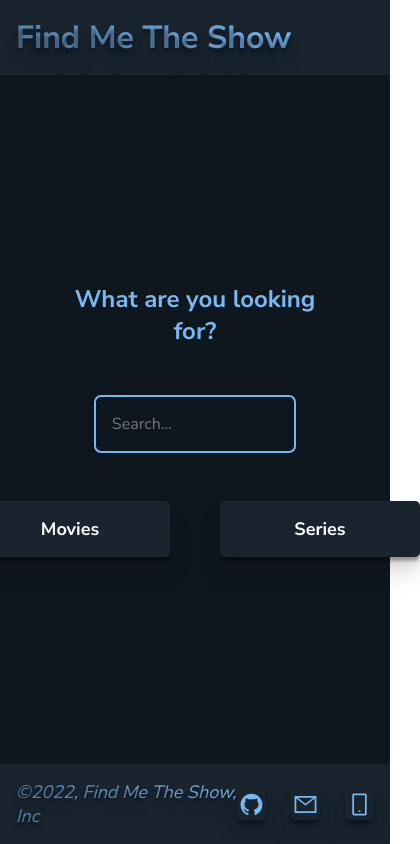
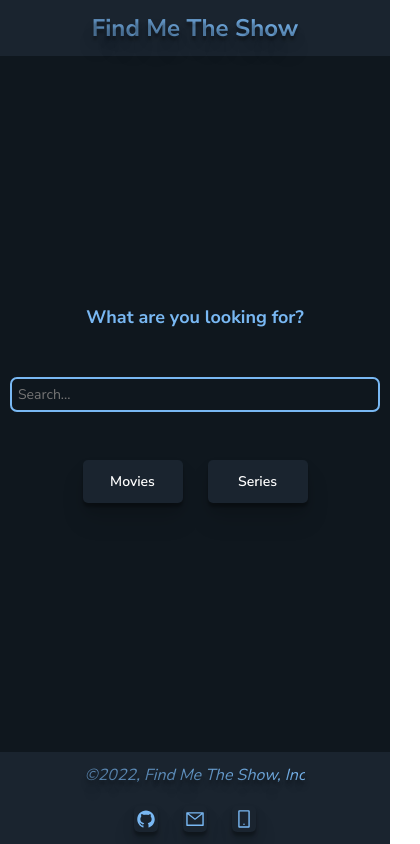
Before and after one commit to AliNaderii/find-movies, a React (Create React App) app: page / in a window 390 px wide. Shown: the whole page, 420 px wide, since content can reach past the window. Built offline with nearby package versions, Linux system fonts and the light colour scheme.

Commit message:
:iphone: added responsive design

```diff
--- a/src/App.scss
+++ b/src/App.scss
@@ -9,3 +9,21 @@
   flex-direction: column;
   justify-content: space-between;
 }
+
+@include media(320px, 500px) {
+  html {
+    font-size: $font-xs;
+  }
+}
+
+@include media(500px, 700px) {
+  html {
+    font-size: $font-sm;
+  }
+}
+
+@include media(700px, 1000px) {
+  html {
+    font-size: $font-m;
+  }
+}
--- a/src/components/footer/Footer.scss
+++ b/src/components/footer/Footer.scss
@@ -28,3 +28,34 @@
     }
   }
 }
+
+@include media(320px, 700px) {
+  .footer-container {
+    flex-direction: column;
+    gap: 20px;
+
+    .footer-info {
+      font-size: $font-m;
+    }
+
+    .contact-container {
+
+      a {
+        font-size: 20px;
+      }
+    }
+  }
+}
+
+@include media(700px, 1000px) {
+  .footer-container {
+    flex-direction: row;
+
+    .contact-container {
+
+      a {
+        font-size: 22px;
+      }
+    }
+  }
+}
--- a/src/components/header/Header.scss
+++ b/src/components/header/Header.scss
@@ -1,9 +1,6 @@
 @use '../../scss/base' as *;
 
 .header-container {
-  display: flex;
-  justify-content: space-between;
-  align-items: center;
   padding: $padding-base;
   background-color: $secondary-color;
 
@@ -11,3 +8,9 @@
     @include textShadow;
   }
 }
+
+@include media(320px, 700px) {
+  .header-container {
+    text-align: center;
+  }
+}
--- a/src/components/home/Home.scss
+++ b/src/components/home/Home.scss
@@ -73,3 +73,74 @@
     }
   }
 }
+
+@include media(320px, 700px) {
+  .home-container {
+    padding: $padding-base;
+    width: 100%;
+
+    .title-container {
+
+      .error {
+        bottom: -20px;
+      }
+    }
+
+    .form-container {
+      gap: 50px;
+
+      .search-container {
+        width: 100%;
+
+        .input {
+          font-size: $font-sm;
+          padding: $padding-sm;
+        }
+      }
+
+      .btn-container {
+        gap: 25px;
+
+        .btn {
+          min-width: 100px;
+          font-weight: 600;
+          font-size: $font-sm;
+        }
+      }
+    }
+  }
+}
+
+@include media(700px, 1000px) {
+  .home-container {
+    width: 90%;
+
+    .title-container {
+
+      .error {
+        bottom: -25px;
+      }
+    }
+
+    .form-container {
+
+      .search-container {
+        width: 90%;
+
+        .input {
+          font-size: $font-m;
+          padding: $padding-base;
+        }
+      }
+
+      .btn-container {
+        gap: 35px;
+
+        .btn {
+          min-width: 150px;
+          font-size: $font-m;
+        }
+      }
+    }
+  }
+}
--- a/src/components/movie-card/MovieCard.scss
+++ b/src/components/movie-card/MovieCard.scss
@@ -52,3 +52,28 @@
     }
   }
 }
+
+@include media (320px, 700px) {
+  .card {
+
+    .card-img {
+
+      .photo {
+        width: 100%;
+        height: 100%;
+        object-fit:scale-down;
+      }
+    }
+
+    .card-info {
+      flex-direction: row;
+      align-items: center;
+      gap: 10px;
+      flex: unset;
+
+      .card-title {
+        margin-bottom: unset;
+      }
+    }
+  }
+}
--- a/src/components/movie-detail/MovieDetail.scss
+++ b/src/components/movie-detail/MovieDetail.scss
@@ -80,3 +80,112 @@
     }
   }
 }
+
+@include media(320px, 1000px) {
+  .detail-container {
+    flex-direction: column-reverse;
+    gap: 20px;
+    padding: $padding-base;
+    width: 100%;
+
+    .left {
+      flex: 1;
+
+      .title {
+        padding: $padding-sm 0;
+      }
+
+      .info {
+        justify-content: space-between;
+
+        p {
+          flex-direction: column;
+
+          .star-icon {
+            font-size: $font-m;
+          }
+
+          .like-icon {
+            font-size: $font-m;
+          }
+
+          .movie-icon {
+            font-size: $font-m;
+          }
+
+          .calendar-icon {
+            font-size: $font-m;
+          }
+        }
+      }
+
+      .plot {
+        padding: $padding-base 0;
+        line-height: 1.5;
+        font-size: $font-m;
+      }
+
+      .details {
+
+        li {
+          font-weight: 600;
+          flex-direction: column;
+          gap: 10px;
+          margin-bottom: $margin-base;
+
+          span {
+            font-weight: 500;
+          }
+        }
+      }
+    }
+  }
+}
+
+@include media(701px, 1000px) {
+  .detail-container {
+    gap: 20px;
+    padding: $padding-base;
+
+    .left {
+      flex: 1;
+      width: 90%;
+
+      .info {
+        justify-content: space-between;
+
+        p {
+          flex-direction: row;
+
+          .star-icon {
+            font-size: $font-lg;
+          }
+
+          .like-icon {
+            font-size: $font-lg;
+          }
+
+          .movie-icon {
+            font-size: $font-lg;
+          }
+
+          .calendar-icon {
+            font-size: $font-lg;
+          }
+        }
+      }
+
+      .plot {
+        font-size: $font-lg;
+      }
+
+      .details {
+        li {
+          font-weight: 700;
+          flex-direction: row;
+          gap: 30px;
+        }
+      }
+    }
+  }
+}
--- a/src/components/movie-listing/MovieListing.scss
+++ b/src/components/movie-listing/MovieListing.scss
@@ -24,7 +24,7 @@
   .cards-container {
     margin-top: $margin-base;
     display: grid;
-    grid-template-columns: repeat(auto-fill, minmax(220px, 1fr));
+    grid-template-columns: repeat(auto-fill, minmax(200px, 1fr));
     gap: 20px;
   }
 
@@ -56,5 +56,57 @@
       }
     }
   }
+}
 
+@include media(320px, 700px) {
+  .list-container {
+    width: 100%;
+
+    .info {
+      font-size: $font-sm;
+      text-align: center;
+
+      .title {
+        font-weight: 600;
+        font-size: 20px;
+      }
+    }
+
+    .pagination {
+      padding: $padding-sm;
+
+      .btn-container {
+        margin-bottom: $margin-base;
+        gap: 2rem;
+      }
+
+      .change-page-btn {
+        min-width: 75px;
+        font-size: $font-m;
+      }
+    }
+  }
 }
+
+@include media(700px, 1000px) {
+  .list-container {
+    width: 90%;
+
+    .info {
+      font-size: $font-m;
+
+      .title {
+        font-weight: 700;
+        font-size: 22px;
+      }
+    }
+
+    .pagination {
+
+      .change-page-btn {
+        min-width: 85px;
+        font-size: $font-m;
+      }
+    }
+  }
+}
--- a/src/components/not-found/NotFound.scss
+++ b/src/components/not-found/NotFound.scss
@@ -13,3 +13,11 @@
     border-radius: 5px;
   }
 }
+
+@include media(320px, 1000px) {
+  .notfound-container {
+    img {
+      width: 100%;
+    }
+  }
+}
--- a/src/scss/_base.scss
+++ b/src/scss/_base.scss
@@ -8,6 +8,7 @@ $padding-base: 1rem;
 $padding-lg: 2rem;
 $margin-base: 1rem;
 
+$font-xs: 12px;
 $font-sm: 14px;
 $font-m: 16px;
 $font-lg: 18px;
@@ -58,3 +59,10 @@ $font-lg: 18px;
     list-style-type: none;
   }
 }
+
+// media query
+@mixin media($min-width, $max-width) {
+  @media screen and (min-width: $min-width) and (max-width: $max-width) {
+    @content;
+  }
+}
```
